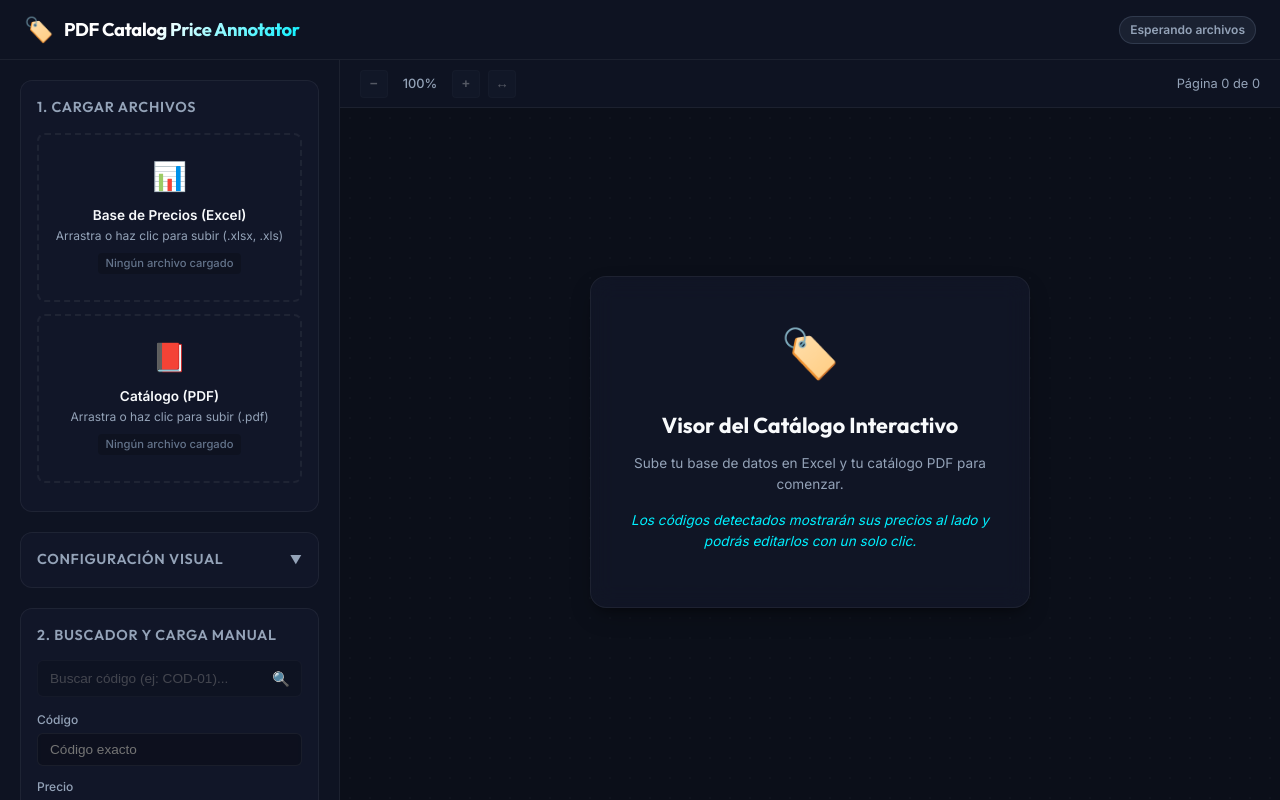
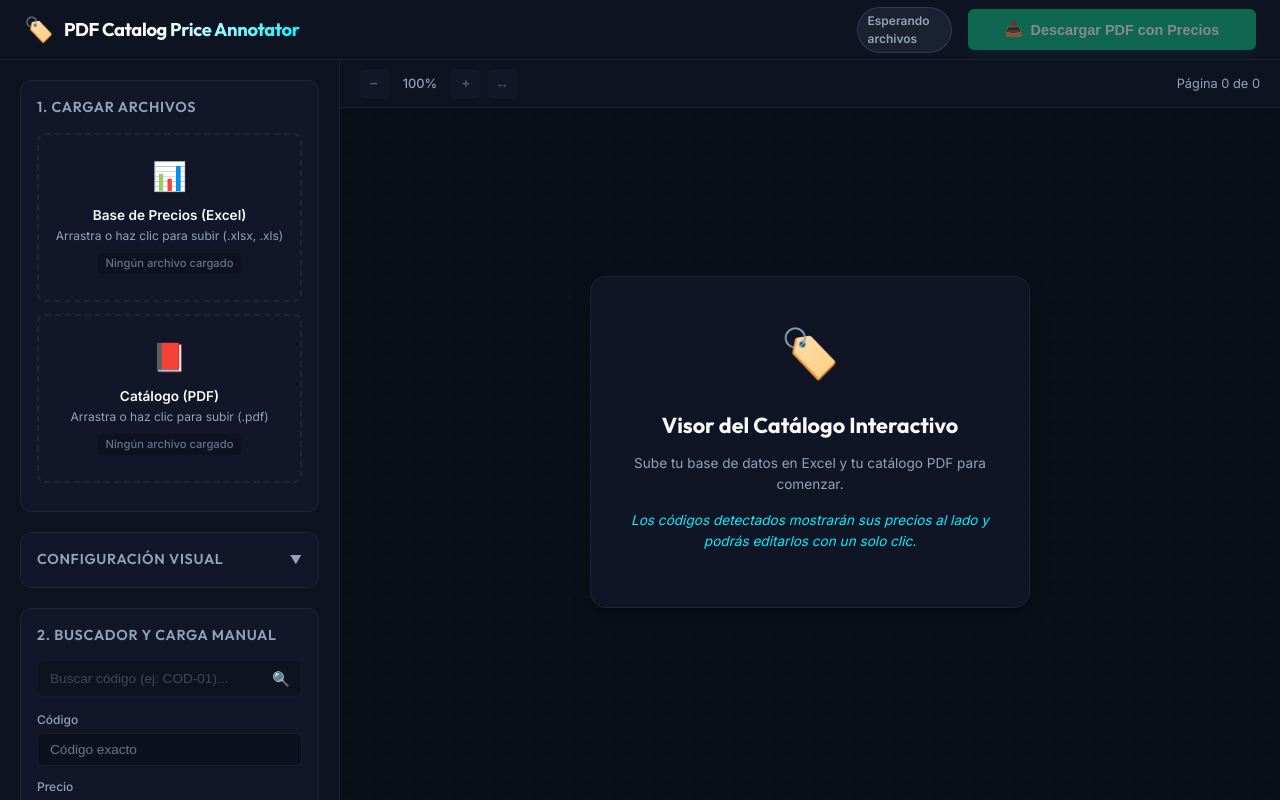
Before and after one commit to DRPCS-D/pdf-price, a website built with Vite: page index.html in a window 1280 px wide. Built offline with nearby package versions, Linux system fonts and the light colour scheme.

Commit message:
style: mover boton de descarga al header (arriba a la derecha)

```diff
--- a/index.html
+++ b/index.html
@@ -18,8 +18,14 @@
         <span class="logo-icon">🏷️</span>
         <h1>PDF Catalog Price Annotator</h1>
       </div>
-      <div class="header-status">
-        <span id="global-status" class="status-badge idle">Esperando archivos</span>
+      <div class="header-actions">
+        <div class="header-status">
+          <span id="global-status" class="status-badge idle">Esperando archivos</span>
+        </div>
+        <button type="button" id="btn-download-pdf" class="btn-success" disabled>
+          <span class="btn-icon">📥</span>
+          Descargar PDF con Precios
+        </button>
       </div>
     </header>
 
@@ -123,14 +129,7 @@
           </div>
         </section>
 
-        <!-- Section: Actions -->
-        <section class="panel-section actions-panel">
-          <h2>3. Finalizar Catálogo</h2>
-          <button type="button" id="btn-download-pdf" class="btn-success" disabled>
-            <span class="btn-icon">📥</span>
-            Descargar PDF con Precios
-          </button>
-        </section>
+
       </aside>
 
       <!-- PDF Canvas Viewport -->
--- a/src/style.css
+++ b/src/style.css
@@ -100,6 +100,12 @@ body {
   background: linear-gradient(135deg, #ffffff 40%, var(--accent-cyan));
   -webkit-background-clip: text;
   -webkit-text-fill-color: transparent;
+}
+
+.header-actions {
+  display: flex;
+  align-items: center;
+  gap: 16px;
 }
 
 .header-status {
```
